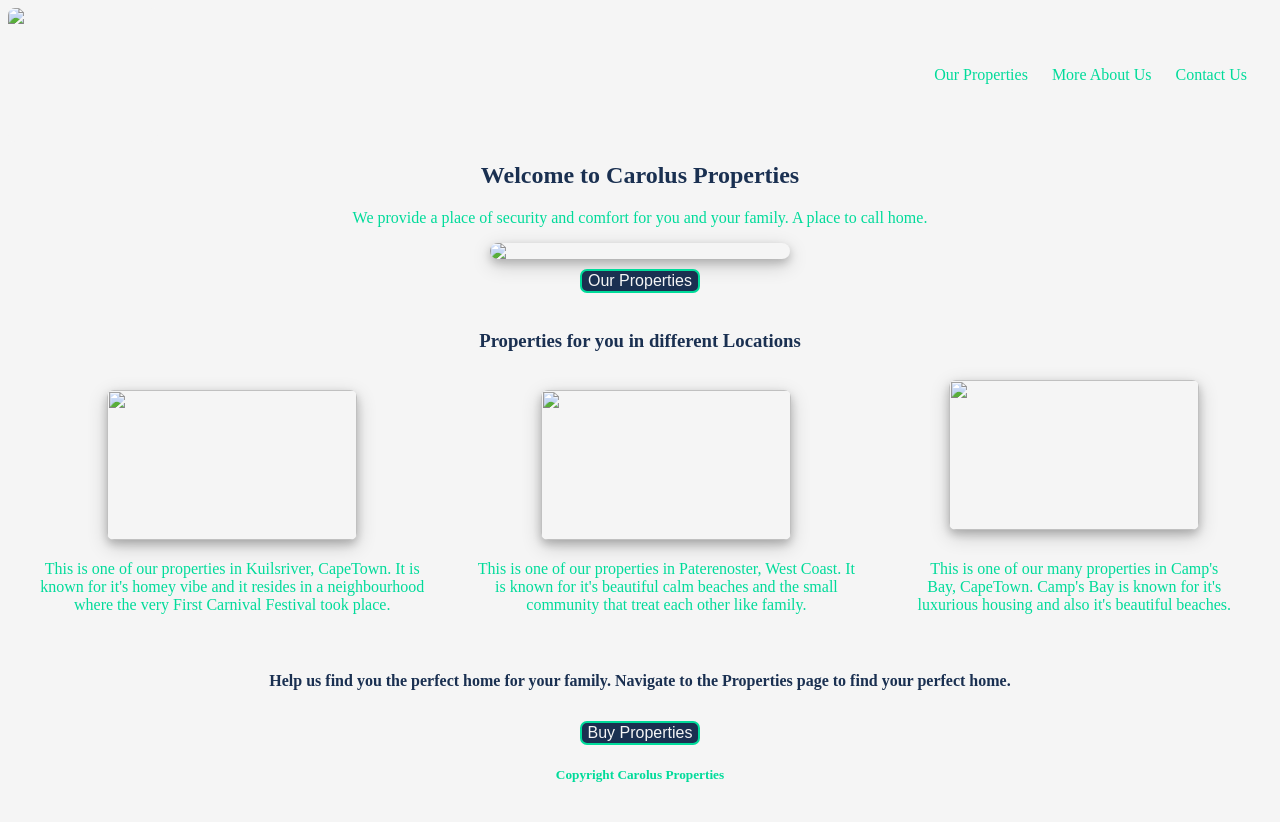
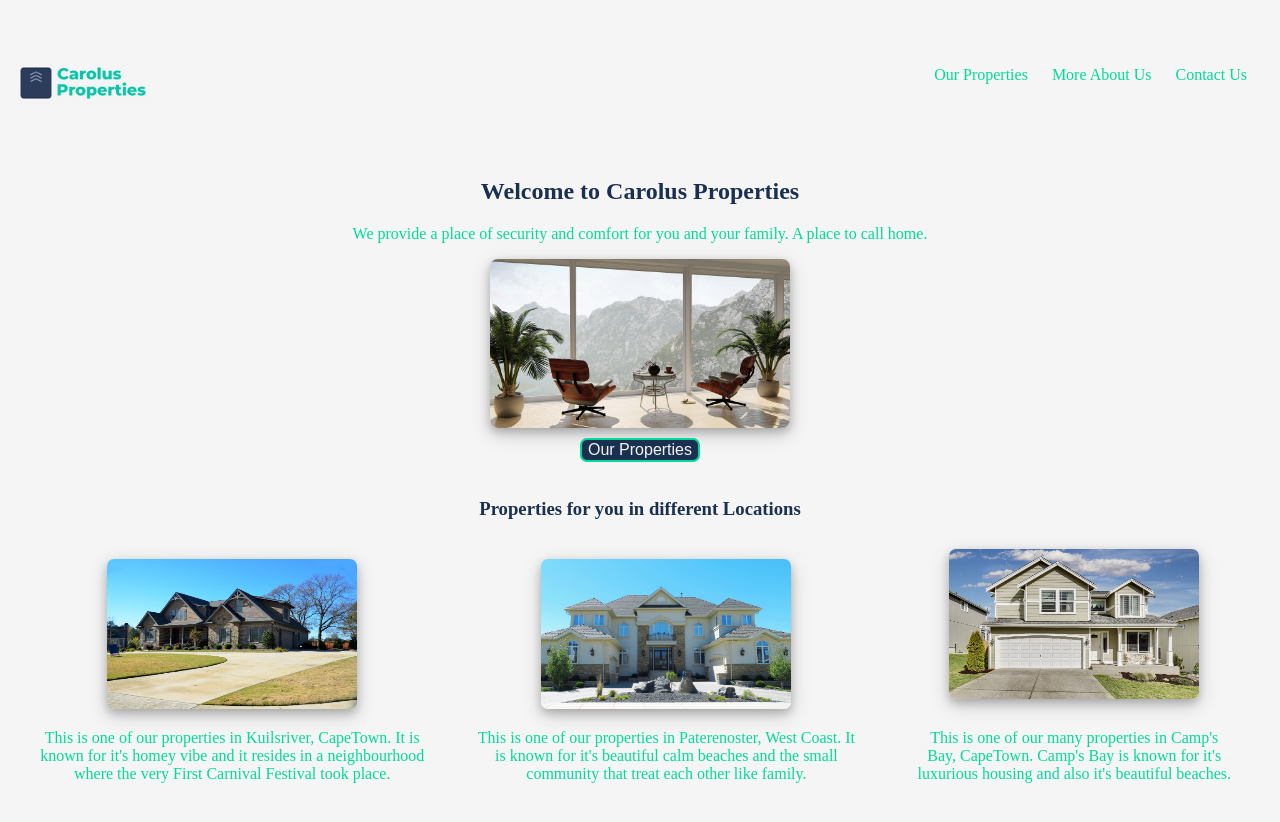
Before and after one commit to Cruze-Blake/Project-Landing-Page, a plain HTML site: page index.html in a window 1280 px wide. Shown: the top 822 px of the page. Drawn offline with Linux system fonts and the light colour scheme.

Commit message:
Add files via upload

```diff
--- a/index.html
+++ b/index.html
@@ -12,7 +12,7 @@
     <section>
         <div class="header">
             <div class="links-flex">
-            <img class="logo" src="images/Free_Sample_By_Wix.jpg">
+            <img class="logo" src="Free_Sample_By_Wix.jpg">
 
             <div class="nav-links">
             <a href="#">Our Properties</a>
@@ -26,7 +26,7 @@
             <p>We provide a place of security and comfort for you and your family. A place to call home. </p>
 
             <div class="display-flex">
-                <img  class="display" src="images/display-arek-socha.jpg">
+                <img  class="display" src="display-arek-socha.jpg">
 
             <button>Our Properties</button>
             </div>
@@ -42,18 +42,18 @@
     <h3>Properties for you in different Locations</h3>
 <div class="locations">
     <div class="container">
-    <img class="locations-flex" src="images/campsbay-house-paul-brennan.jpg"></img><div class="overlay">
+    <img class="locations-flex" src="campsbay-house-paul-brennan.jpg"></img><div class="overlay">
     <p>This is one of our properties in Kuilsriver, CapeTown. It is known for it's homey vibe and it resides in a neighbourhood where the very First Carnival Festival took place.</p>
     </div>
 </div>
 
 <div class="container">
-    <img class="locations-flex" src="images/cpt-house-erika-wittlieb.jpg"></img>
+    <img class="locations-flex" src="cpt-house-erika-wittlieb.jpg"></img>
     <p>This is one of our properties in Paterenoster, West Coast. It is known for it's beautiful calm beaches and the small community that treat each other like family.</p>
     </div>
 
 <div class="container">
-    <img class="locations-flex" src="images/paterenoster-house-emlees.jpg"><div class="container"></img>
+    <img class="locations-flex" src="paterenoster-house-emlees.jpg"><div class="container"></img>
         <p>This is one of our many properties in Camp's Bay, CapeTown. Camp's Bay is known for it's luxurious housing and also it's beautiful beaches. </p>
 </div>
     <!-- Added line breaks to separate text in browser for now. ERASE LATER-->
```
